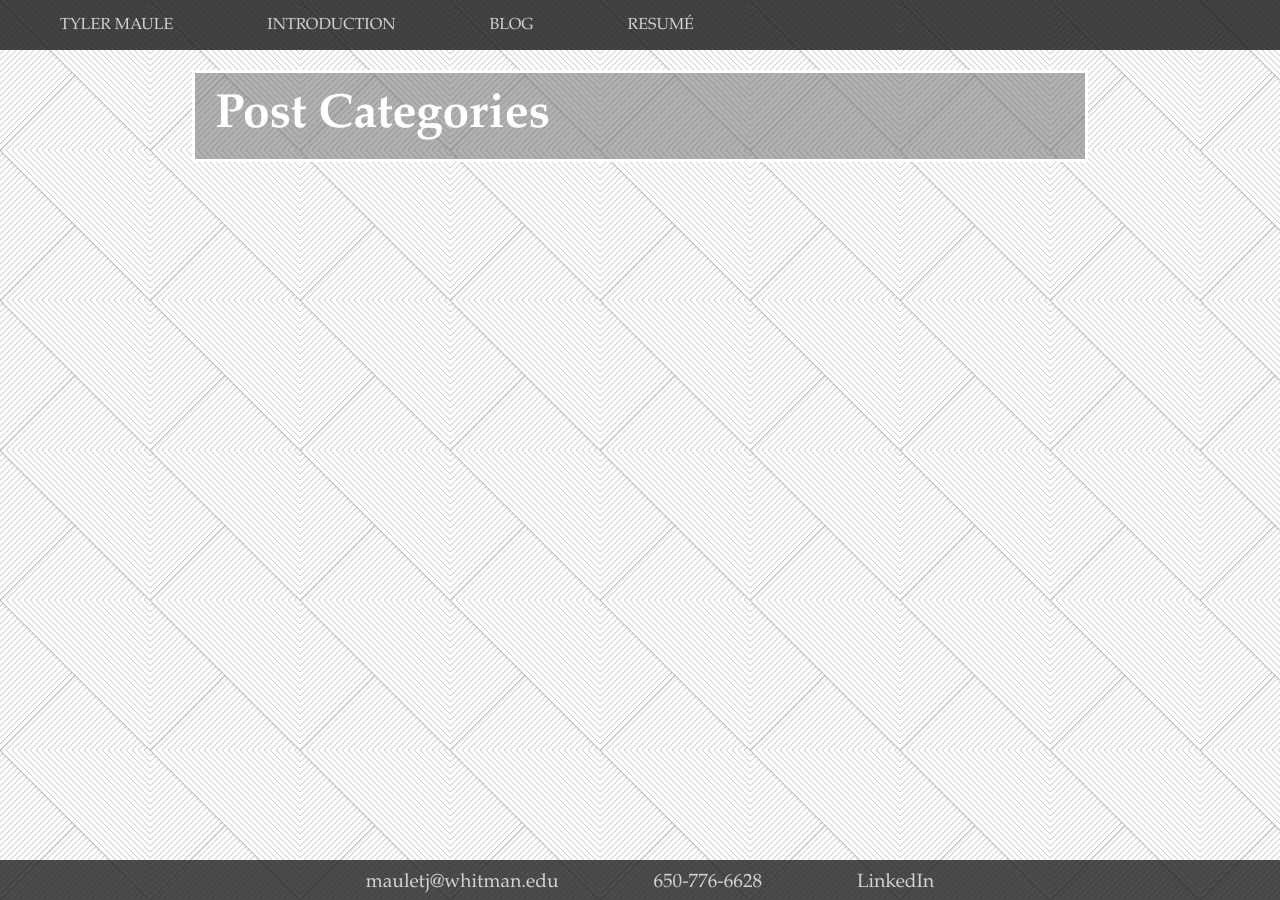
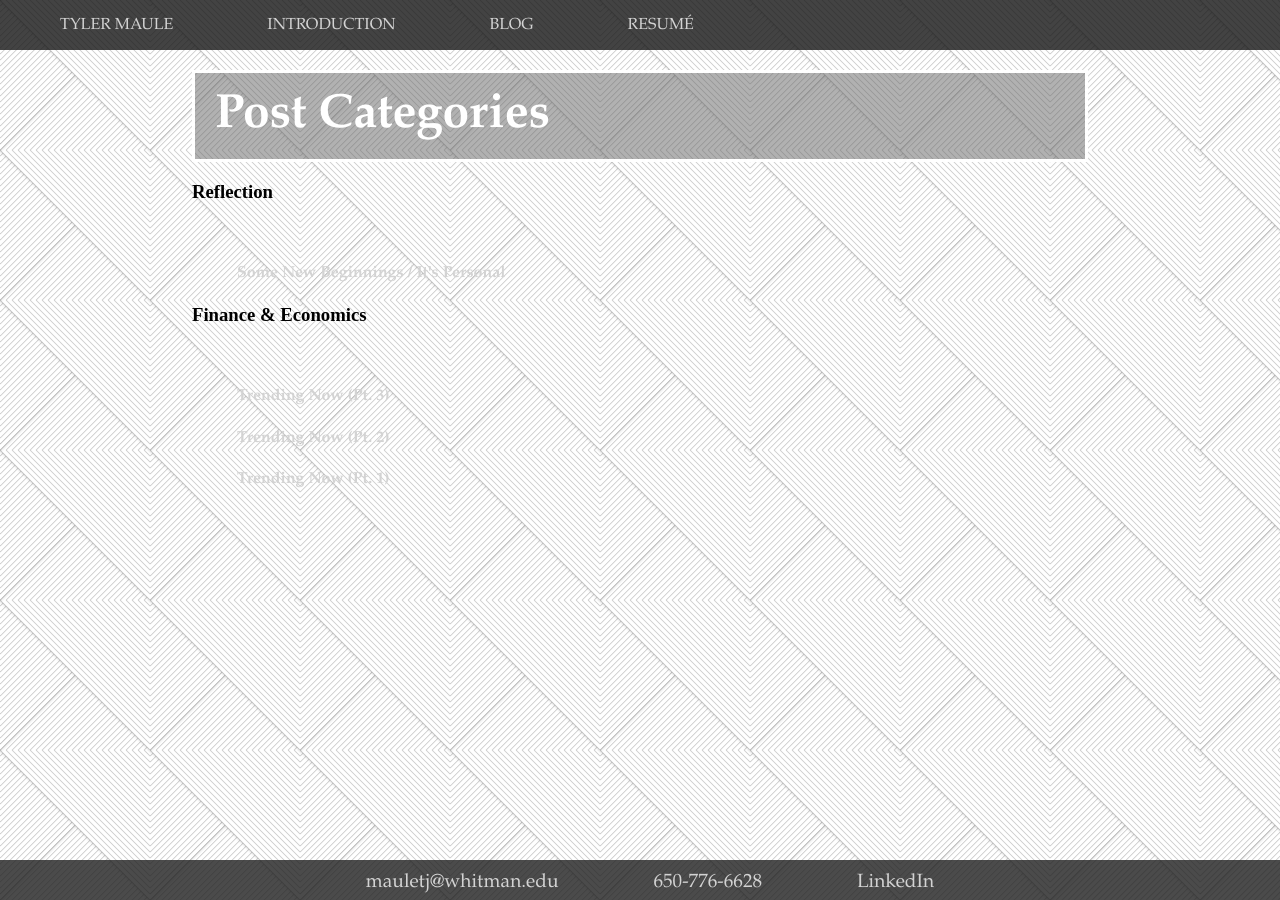
Before and after one commit to tylermaule/tylermaule.github.io, a Jekyll site: the page built from categories.html, in a window 1280 px wide. Built offline with Jekyll 4.4.1, drawn with Linux system fonts in a browser that asks for light colours.

Commit message:
label posts

```diff
--- a/_posts/2017-07-03-some-new-beginnings.md
+++ b/_posts/2017-07-03-some-new-beginnings.md
@@ -2,6 +2,7 @@
 layout: post
 title: "Some New Beginnings / It's Personal"
 date: 2017-07-10
+categories: [Reflection]
 ---
 
 There's something about self-motivated, independent learning that excites me like nothing else. Sure, it takes a good kick of motivation, and (when done right) some serious organizational chops. With the staggering amount of blogs, videos, articles, tutorials, and so on, I'm not surprised when Wired reports a dismal 10% completion rate in MOOC courses. The multitude of resources can be a double-edged sword. But when you're truly able to really dig into a subject, explore all the rabbit holes, and glimpse another part of the world -- that experience stays with you. Sure, you're benefiting from hundreds of researchers and educators, but after all that digging, knowledge feels like it's truly yours.
--- a/_posts/2017-07-10-trending-now.md
+++ b/_posts/2017-07-10-trending-now.md
@@ -2,6 +2,7 @@
 layout: post
 title: "Trending Now (Pt. 1)"
 date: 2017-07-10
+categories: [Finance & Economics]
 ---
 
 
--- a/_posts/2017-07-17-trending-now-2.md
+++ b/_posts/2017-07-17-trending-now-2.md
@@ -2,6 +2,7 @@
 layout: post
 title: "Trending Now (Pt. 2)"
 date: 2017-07-17
+categories: [Finance & Economics]
 ---
 
 So, we've checked out pandas and looked at stocks' ROI (return on investment) graphically. But there's a lot more to dig into with our stock-toting dataframes, and it would be a mess to use a line chart on every occassion. First let's catch up by using the customary imports:
--- a/_posts/2017-07-24-trending-now-3.md
+++ b/_posts/2017-07-24-trending-now-3.md
@@ -2,6 +2,7 @@
 layout: post
 title: "Trending Now (Pt. 3)"
 date: 2017-07-24
+categories: [Finance & Economics]
 ---
 
 Thus far, we've used simple moving averages and their intersections to develop a series of signals -- flags that propose the purchase or sale of a company's stock. Eventually, we'll build and backtest a trading algorithm, but there's plenty more information to ferret out of stock data. Let's set the stage once more.
--- a/assets/css/style.scss
+++ b/assets/css/style.scss
@@ -88,7 +88,7 @@
 }
 
 #post_cat {
-	background-color: rgba(0,0,0,1);
+	background-color: rgba(0,0,0,0.9);
 	padding: 10px;
 	margin: 10px 0px 10px 10px;
 }
```
